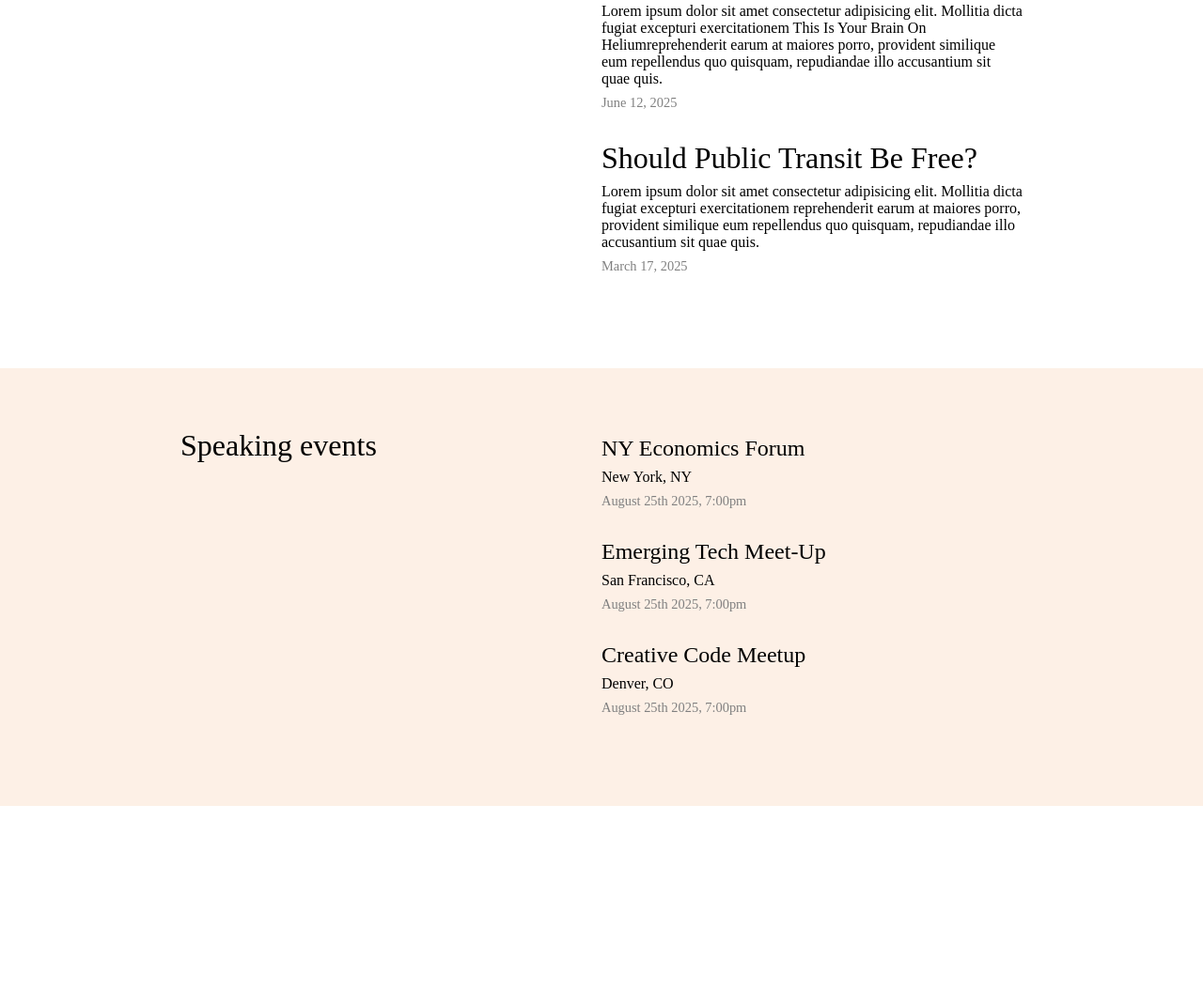
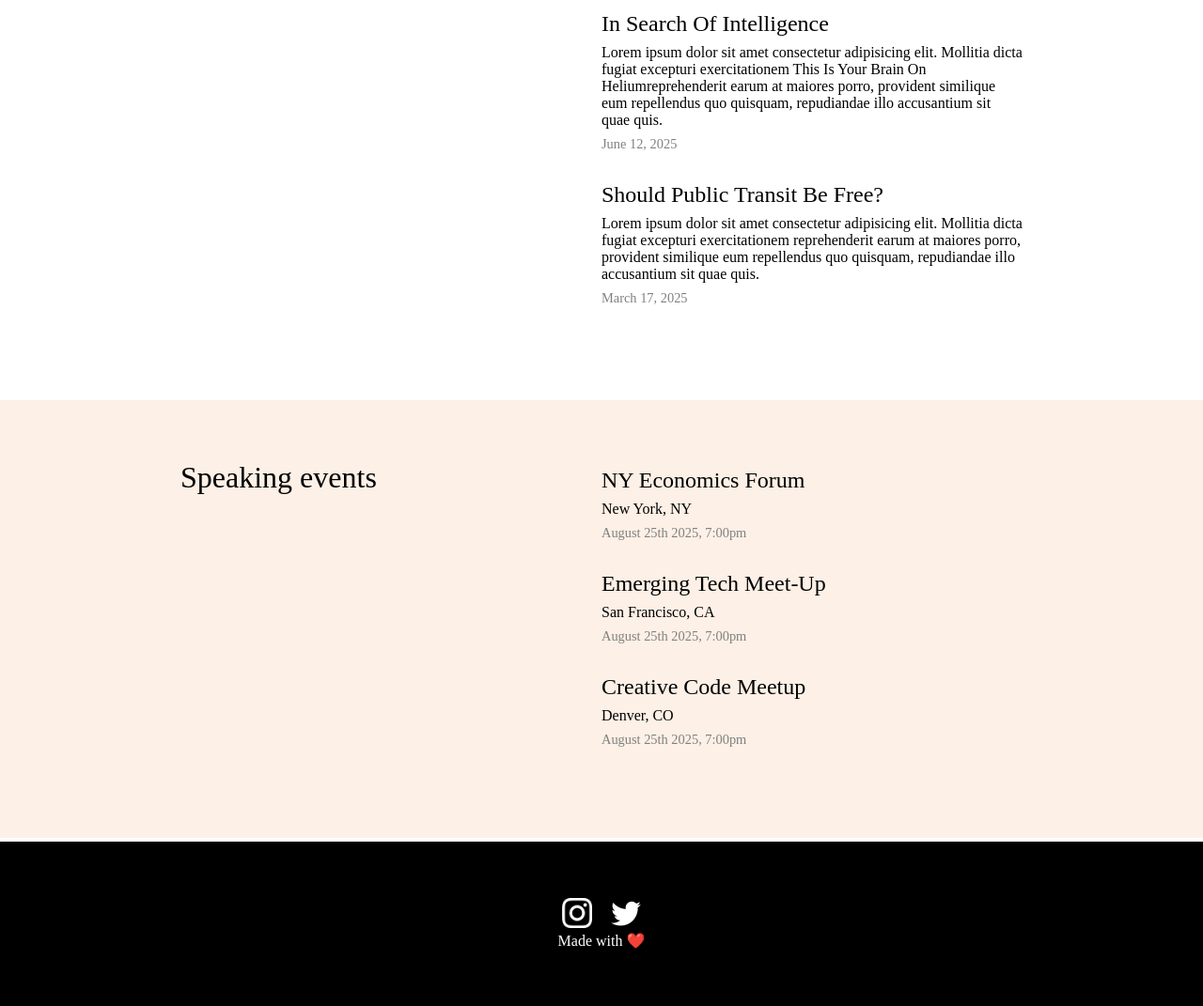
Before and after one commit to marcin-kk/HazelCV, a plain HTML site: page index.html in a window 1280 px wide. Shown: the part 1191-2262 px from the top of the page at 94% size. Before the commit the page ends 2053 px from the top, so only its background shows below. Drawn offline with Linux system fonts and the light colour scheme; a web font is replaced by a local one.

Commit message:
footer html and css done

```diff
--- a/index.html
+++ b/index.html
@@ -93,10 +93,14 @@
                 </div>
             </div>
         </div>
-
     </section>
-
-
+    <footer>
+        <div class="footer-content">
+            <img src="img/instagram.png" alt="instagram logo">
+            <img src="img/twitter.png" alt="twitter logo">
+            <p>Made with ❤️</p>
+        </div>
+    </footer>
 </body>
 
 </html>
--- a/style.css
+++ b/style.css
@@ -74,6 +74,7 @@ body {
 	width: 50%;
 	float: left;
 	list-style: none;
+	margin-bottom: 4rem;
 }
 
 .two-column-section .skills li {
@@ -98,7 +99,7 @@ body {
 	float: left;
 }
 
-.blog-title {
+.blog-heading {
 	font-size: 1.5rem;
 }
 
@@ -153,3 +154,16 @@ body {
 	color: grey;
 	margin-bottom: 32px;
 }
+
+footer {
+	background-color: black;
+	color: white;
+	padding: 60px;
+	text-align: center;
+}
+
+footer img {
+	width: 2rem;
+	height: 2rem;
+	margin: 0 8px;
+}
```
